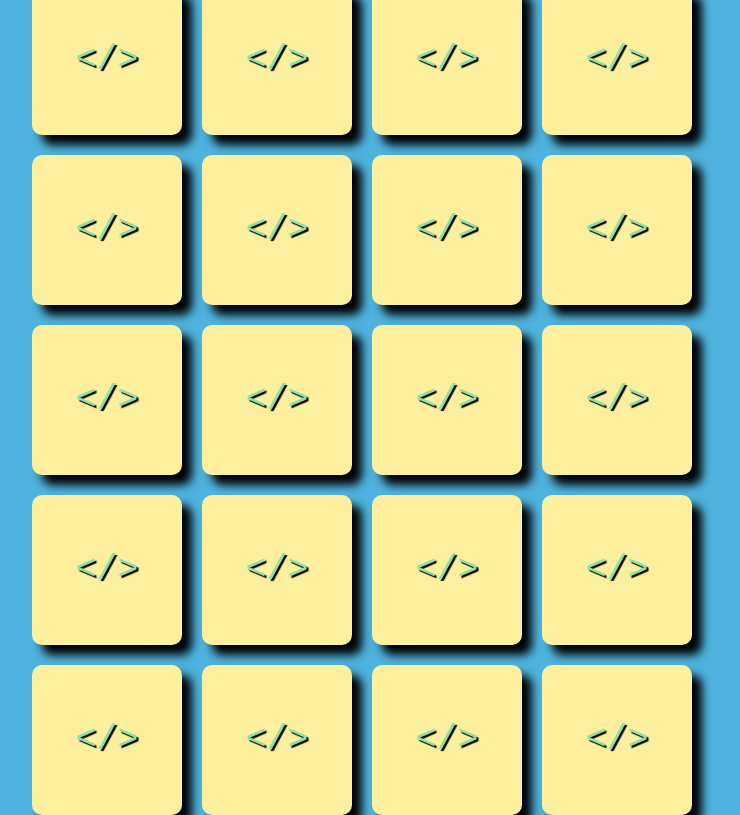
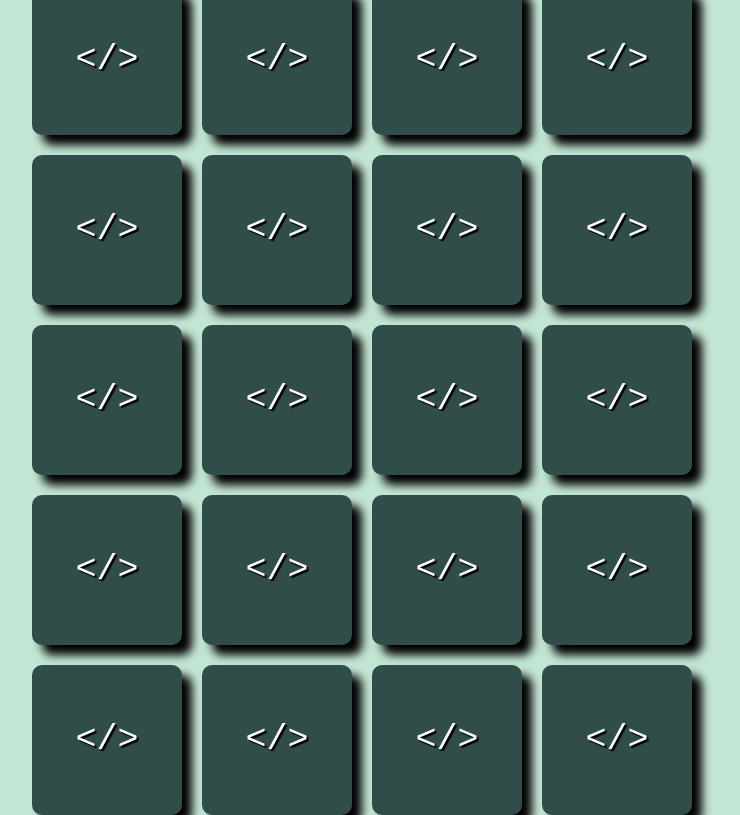
Before and after one commit to Gbxiis/Memory-Game, a plain HTML site: page index.html in a window 1280 px wide. Shown: the whole page, without its empty margins (308-1048 px from the left). Drawn offline with Linux system fonts and the light colour scheme.

Commit message:
alteração no style do projeto

```diff
--- a/css/style.css
+++ b/css/style.css
@@ -8,7 +8,7 @@ html,
 body {
   @import url("https://fonts.googleapis.com/css2?family=Roboto+Mono&display=swap");
   font-family: "Roboto Mono", monospace;
-  background-color: #4eb3de;
+  background-color: #c3e6d4;
   display: flex;
   justify-content: center;
   align-items: center;
@@ -41,14 +41,16 @@ body {
 }
 
 .card_front {
-  background-color: #8de0a6;
+  background-color: #17181f;
   transform: rotateY(180deg);
 }
 
 .card_back {
-  color: #8de0a6;
+  color: white;
   text-shadow: 2px 2px 1px black;
-  background-color: #fcf09f;
+
+  background-color: #314d4a;
+
   font-size: 35px;
 }
 
--- a/script.js
+++ b/script.js
@@ -1,7 +1,7 @@
 const FRONT = "card_front";
 const BACK = "card_back";
 const CARD = "card";
-const ICON = 'icon'
+const ICON = "icon";
 
 let techs = [
   "bootstrap",
@@ -40,20 +40,20 @@ function initializeCards(cards) {
 }
 
 function createCardContent(card, cardElement) {
-  creatCardFace(FRONT,card,cardElement)
-  creatCardFace(BACK,card,cardElement)
+  creatCardFace(FRONT, card, cardElement);
+  creatCardFace(BACK, card, cardElement);
 }
 
-function creatCardFace(face,card,element){
-  let cardElementFace = document.createElement('div');
+function creatCardFace(face, card, element) {
+  let cardElementFace = document.createElement("div");
   cardElementFace.classList.add(face);
-  if(face === FRONT){
-      let iconElement = document.createElement('img');
-      iconElement.classList.add(ICON)
-      iconElement.src = "./images/" + card.icon + ".png"
-      cardElementFace.appendChild(iconElement);
-  }else{
-    cardElementFace.innerHTML = "&lt/&gt"
+  if (face === FRONT) {
+    let iconElement = document.createElement("img");
+    iconElement.classList.add(ICON);
+    iconElement.src = "./images/" + card.icon + ".png";
+    cardElementFace.appendChild(iconElement);
+  } else {
+    cardElementFace.innerHTML = "&lt/&gt";
   }
   element.appendChild(cardElementFace);
 }
@@ -96,4 +96,6 @@ function createIdWithTechs(tech) {
   return tech + parseInt(Math.random() * 1000);
 }
 
-function flipCard() {}
+function flipCard() {
+  this.classList.add("flip");
+}
```
